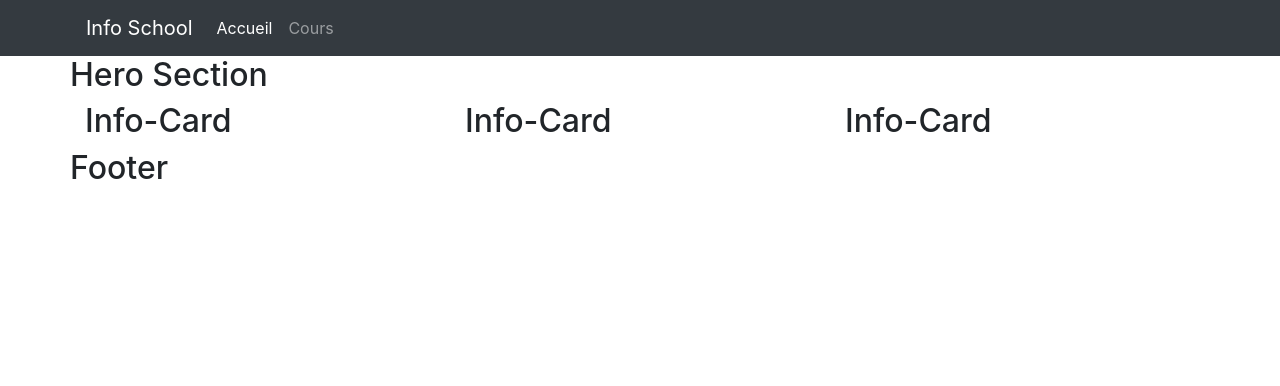
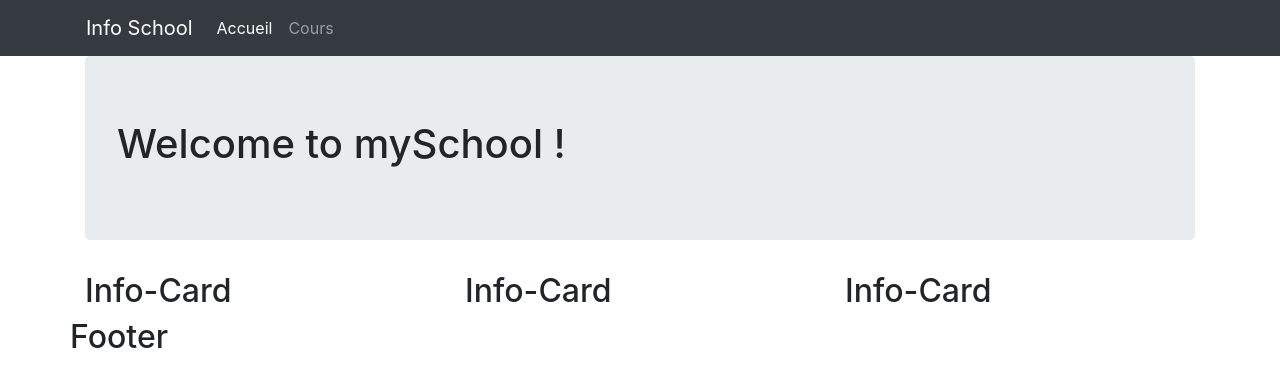
Before and after one commit to BYans/mySchool, a plain HTML site: page index.html in a window 1280 px wide. Drawn offline with nearby package versions, Linux system fonts and the light colour scheme.

Commit message:
add jumbotron

```diff
--- a/index.html
+++ b/index.html
@@ -43,8 +43,8 @@
 
         <!-- MAIN CONTAINER -->
         <div class="container">
-            <div class="row">
-                <h2>Hero Section</h2>
+            <div class="jumbotron">
+                <h1>Welcome to mySchool ! </h1>
             </div>
             <div class="row">
                 <div class="col-12 col-lg-4">
```
